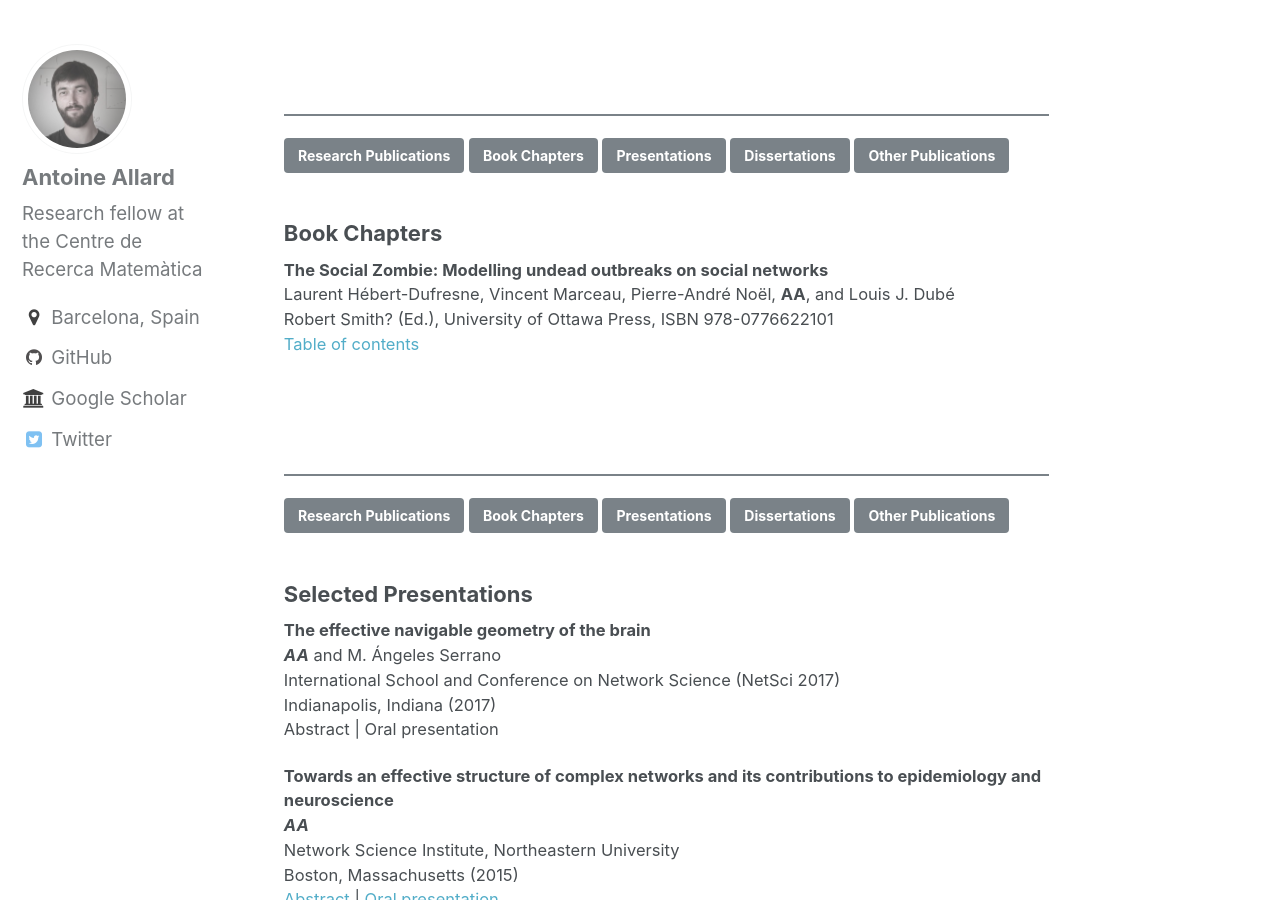
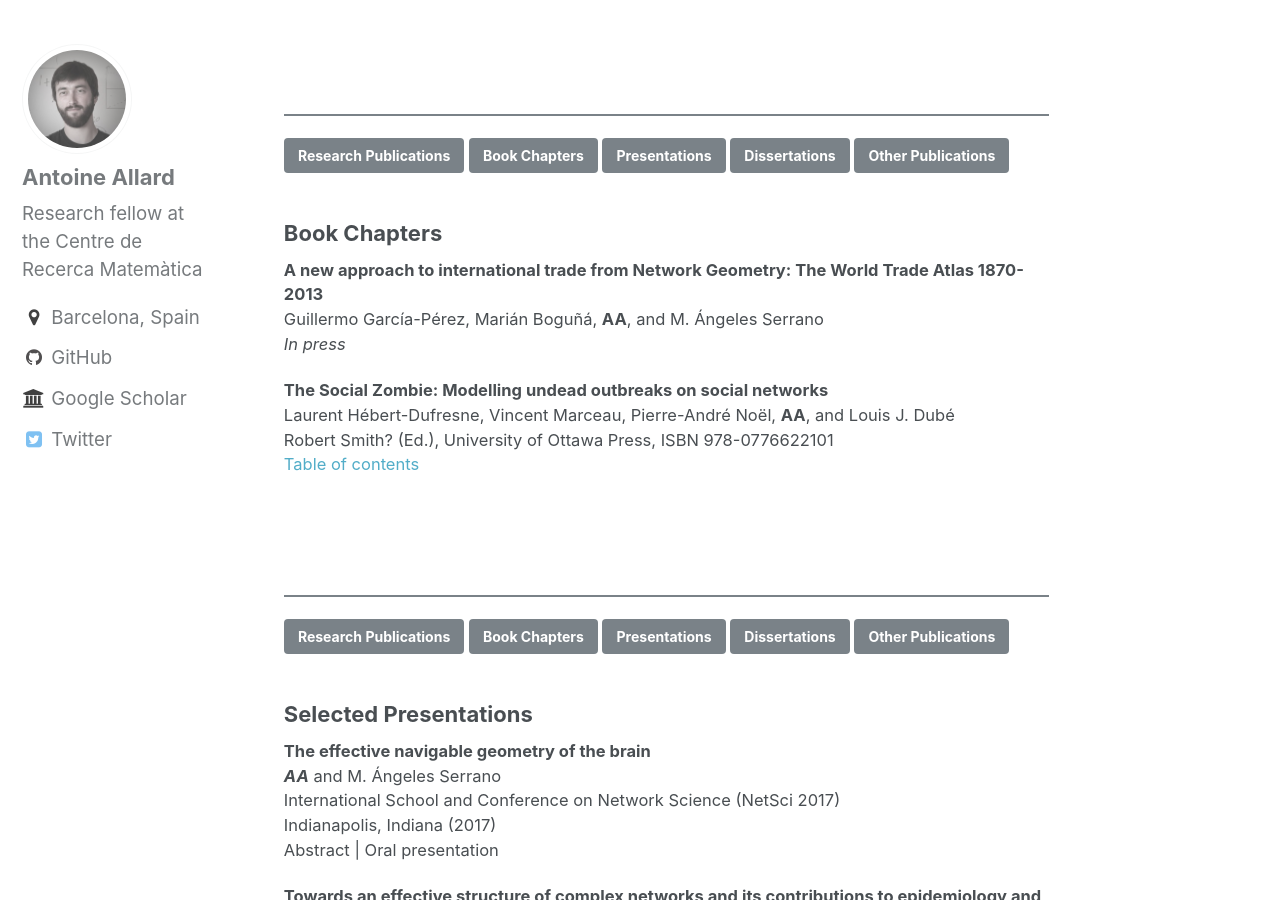
Before and after one commit to antoineallard/antoineallard.github.io, a Jekyll site: the page built from _pages/publications.md, in a window 1280 px wide and 900 px high, scrolled down 4675 px. Built offline with Jekyll 4.4.1, drawn with Linux system fonts in a browser that asks for light colours.

Commit message:
publications.html layout

```diff
--- a/_pages/publications.md
+++ b/_pages/publications.md
@@ -274,14 +274,18 @@ Physical Review E 79, 036113 (2009)<br>
 
 
 <br><br><br>
+<hr style="background:#7a8288; border:0; height:2px">
 <a id="BookChapters"></a>
-<hr style="background:#7a8288; border:0; height:2px">
 [Research Publications](#ResearchPublications){: .btn}
 [Book Chapters](#BookChapters){: .btn}
 [Presentations](#SelectedPresentations){: .btn}
 [Dissertations](#Dissertations){: .btn}
 [Other Publications](#OtherPublications){: .btn}
 ### Book Chapters
+
+**A new approach to international trade from Network Geometry: The World Trade Atlas 1870-2013**<br>
+Guillermo Garc&iacute;a-P&eacute;rez, Mari&aacute;n Bogu&ntilde;&aacute;, **AA**, and M. &Aacute;ngeles Serrano<br>
+_In press_
 
 **The Social Zombie: Modelling undead outbreaks on social networks**<br>
 Laurent H&eacute;bert-Dufresne, Vincent Marceau, Pierre-Andr&eacute; No&euml;l, **AA**, and Louis J. Dub&eacute;<br>
```
